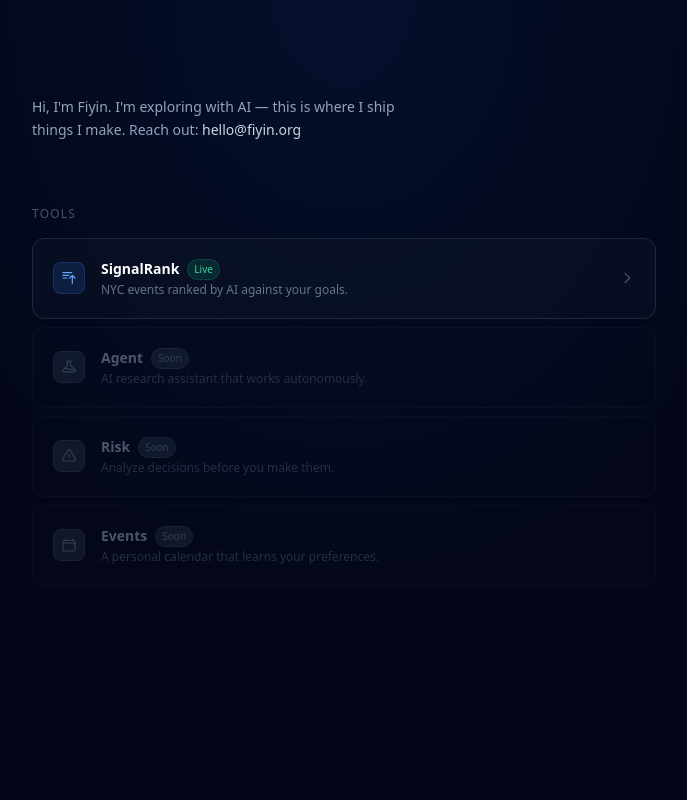
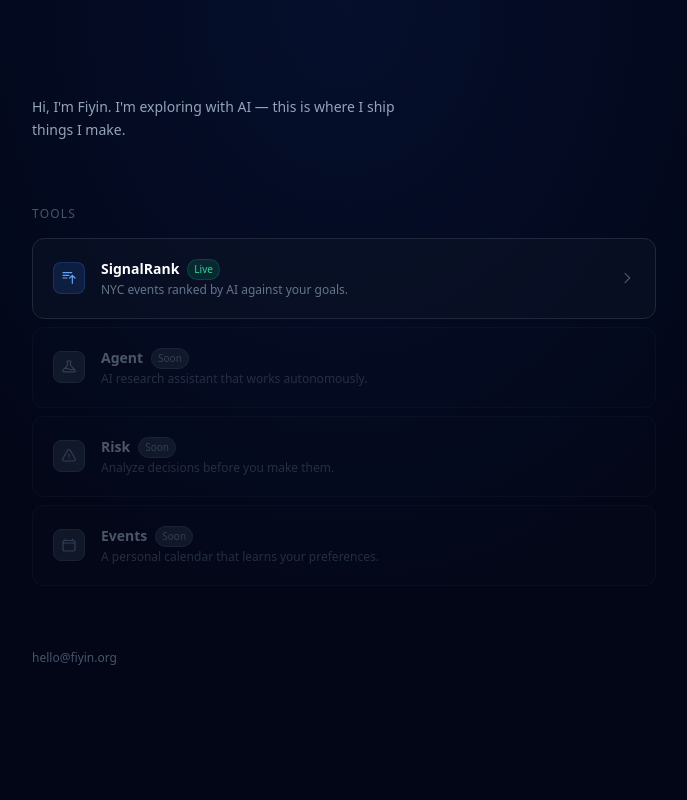
Before and after one commit to fiyinadeyera/SignalRank, a Flask app: page / in a window 1280 px wide. Shown: the whole page, without its empty margins (296-983 px from the left). Run offline with Flask 3, Linux system fonts and the light colour scheme; some libraries are stand-ins or nearby versions; some web fonts are replaced.

Commit message:
Move email back to bottom, keep bio clean

```diff
--- a/templates/index.html
+++ b/templates/index.html
@@ -6,7 +6,7 @@
 
         <div class="mb-16">
             <p class="text-slate-400 text-sm max-w-sm leading-relaxed">
-                Hi, I'm Fiyin. I'm exploring with AI — this is where I ship things I make. Reach out: <a href="mailto:hello@fiyin.org" class="text-slate-300 hover:text-white transition">hello@fiyin.org</a>
+                Hi, I'm Fiyin. I'm exploring with AI — this is where I ship things I make.
             </p>
         </div>
 
@@ -87,6 +87,10 @@
             </div>
         </div>
 
+        <p class="mt-16 text-xs text-slate-600">
+            <a href="mailto:hello@fiyin.org" class="hover:text-slate-400 transition">hello@fiyin.org</a>
+        </p>
+
     </div>
 </div>
 {% endblock %}
```
